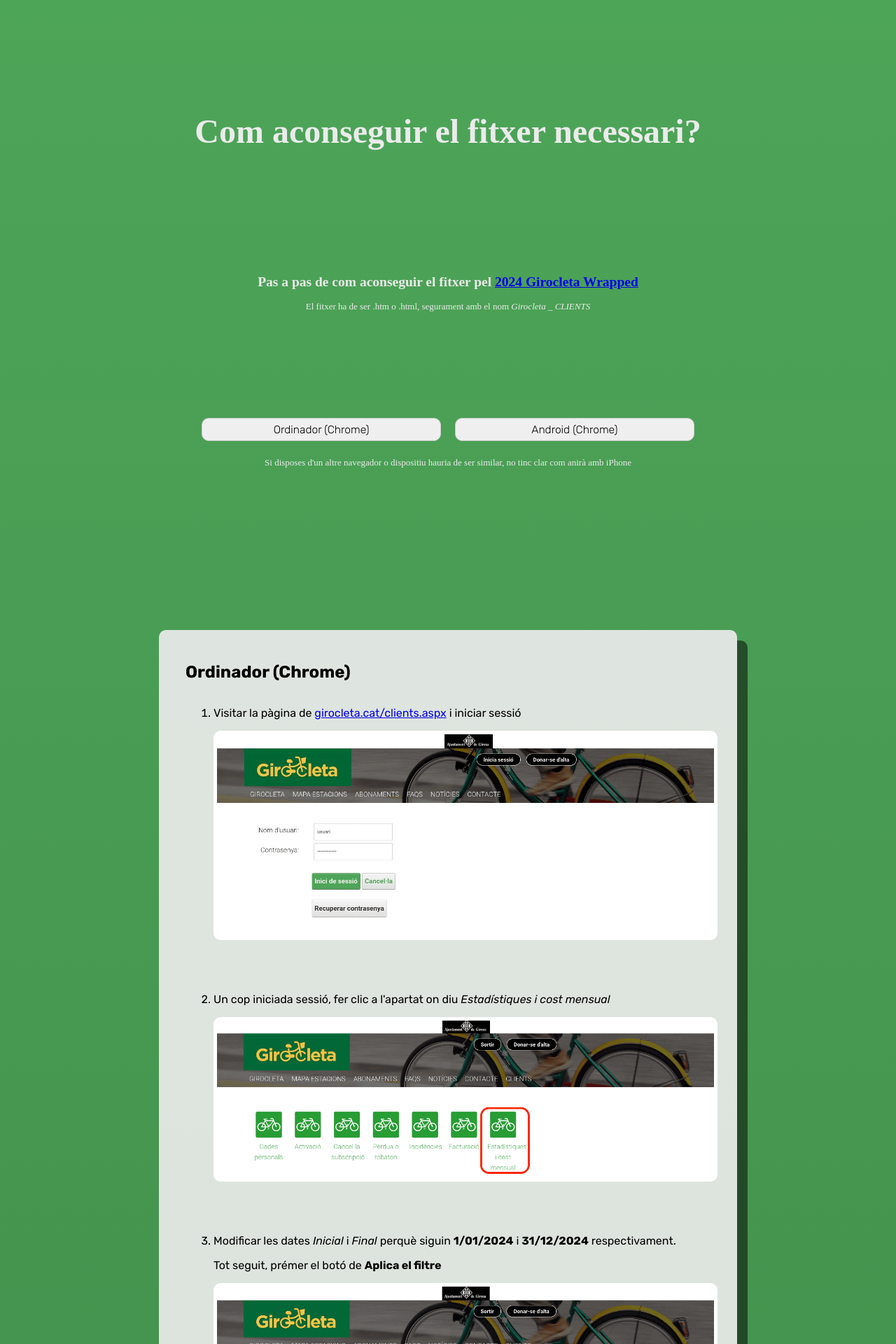
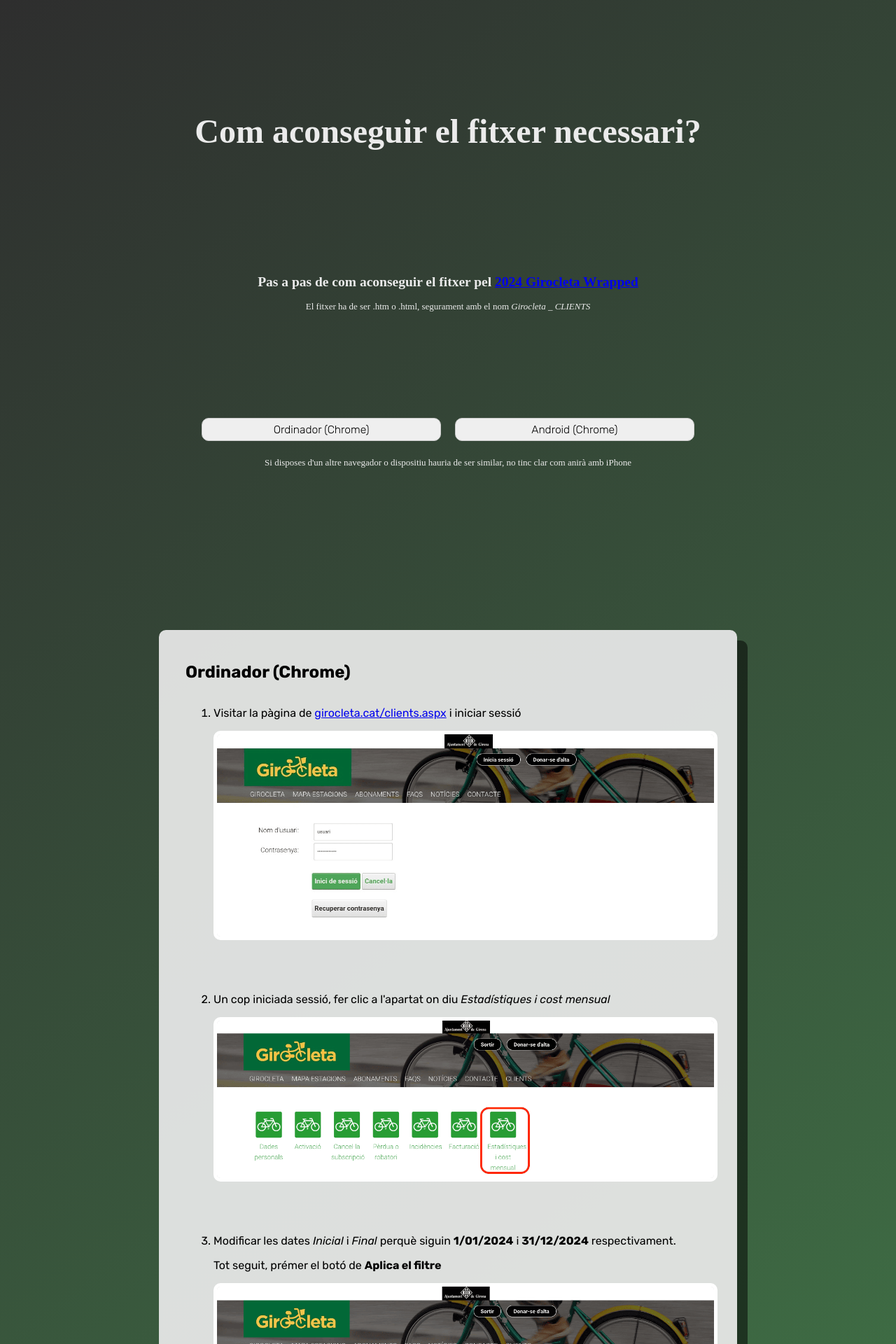
Before and after one commit to akaluna99/akaluna99.github.io, a Jekyll site: the page girocleta-wrapped/tutorial.html, which Jekyll copies as it is, in a window 1280 px wide. Shown: the top 1920 px of the page at 70% size. Built offline with Jekyll 4.4.1, drawn with Linux system fonts in a browser that asks for light colours; some web fonts are replaced.

Commit message:
upg colors

```diff
--- a/girocleta-wrapped/index.html
+++ b/girocleta-wrapped/index.html
@@ -1,5 +1,3 @@
----
----
 <!DOCTYPE html>
 <html lang="ca">
 
--- a/girocleta-wrapped/style.css
+++ b/girocleta-wrapped/style.css
@@ -48,6 +48,8 @@
     margin: 0;
     background: linear-gradient(to bottom, #4da558, #295a30);
     scroll-snap-type: y mandatory !important;
+    background: rgb(3,2,1);
+    background: linear-gradient(142deg, rgb(46, 46, 46) 0%, rgba(77,165,88,1) 60%, rgba(241,214,0,1) 100%);
 }
 
 header {
@@ -125,7 +127,6 @@
     section {
         max-width: 75vw;
         min-height: 50vh;
-        background-color: lightblue;
         align-content: center;
         padding: 10% 5%;
     }
--- a/girocleta-wrapped/tutorial.html
+++ b/girocleta-wrapped/tutorial.html
@@ -1,5 +1,3 @@
----
----
 <!DOCTYPE html>
 <html lang="ca">
     <head>
```
